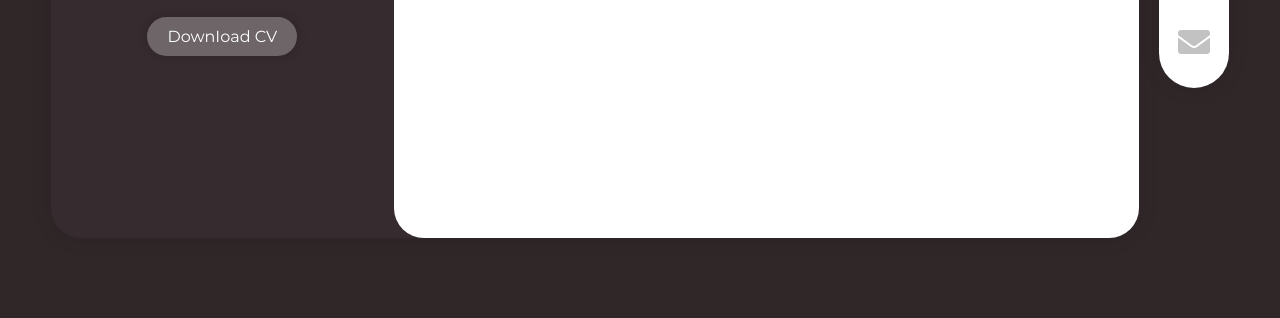
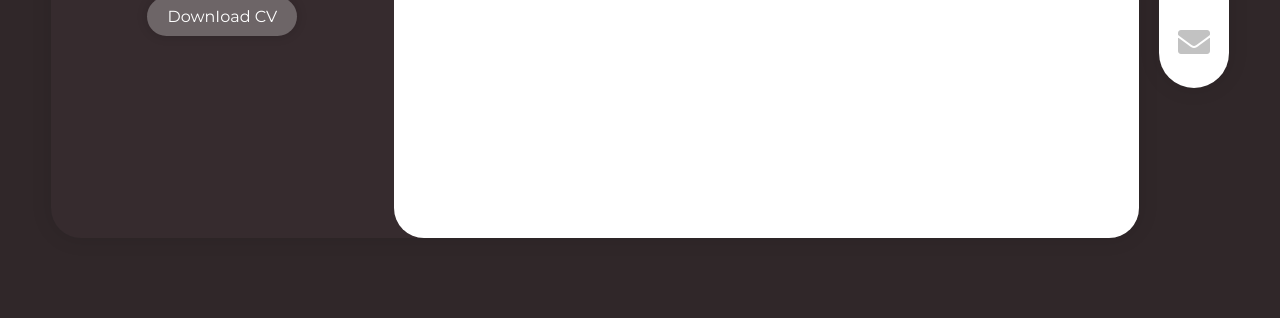
Before and after one commit to dhiraj7kr/digitalcv, a plain HTML site: page index.html in a window 1280 px wide. Shown: the part 482-800 px from the top of the page. Drawn offline with Linux system fonts and the light colour scheme; a script that the page names is missing.

Commit message:
Update style.css

```diff
--- a/style.css
+++ b/style.css
@@ -167,7 +167,7 @@ h2 {
   color: #fff;
   background-color: rgba(255, 255, 255, 0.274);
   padding: 10px 20px;
-  margin: 50px 0;
+  margin: 30px 0;
   border-radius: 30px;
   transition: 0.2s linear;
   transition-property: background-color, color;
```
